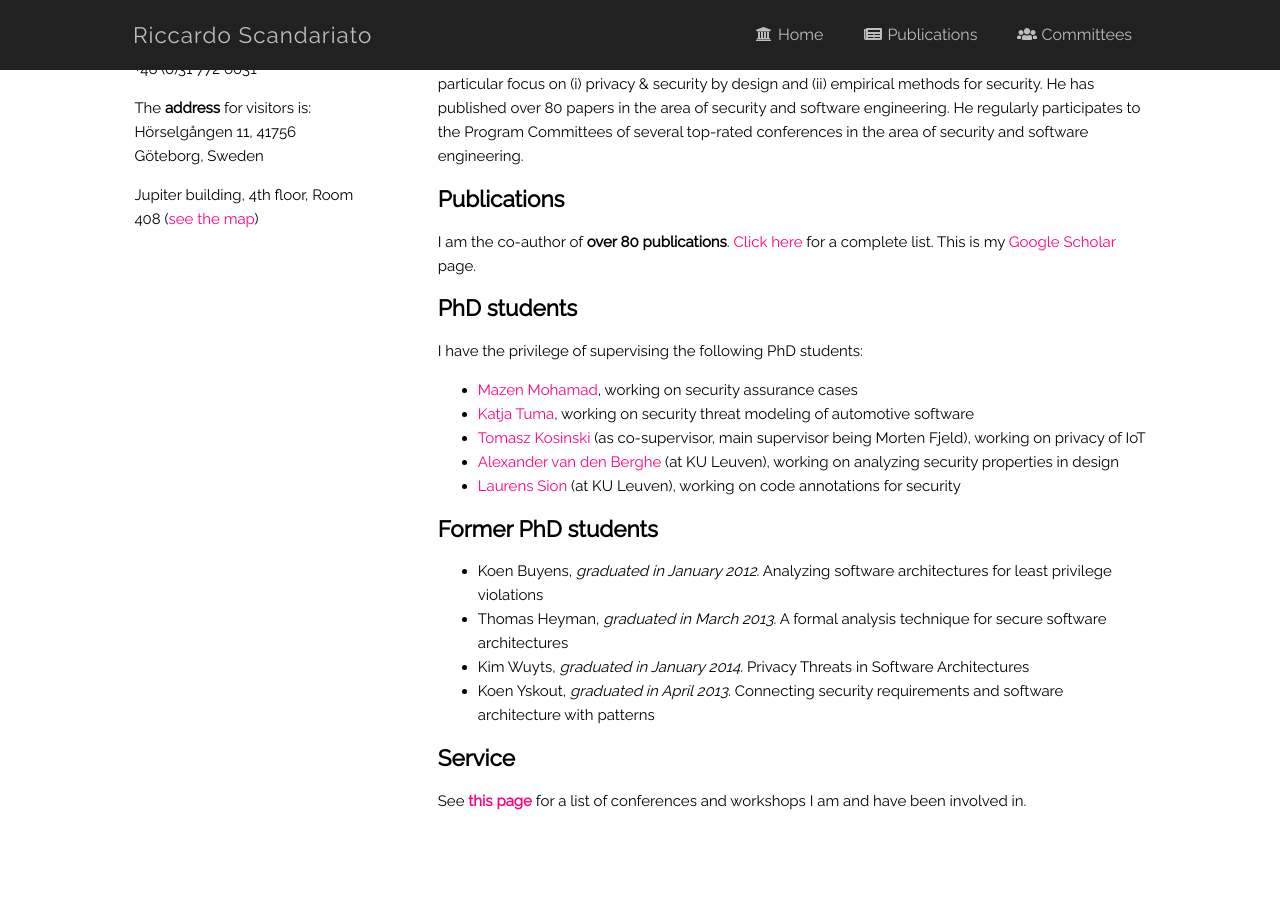
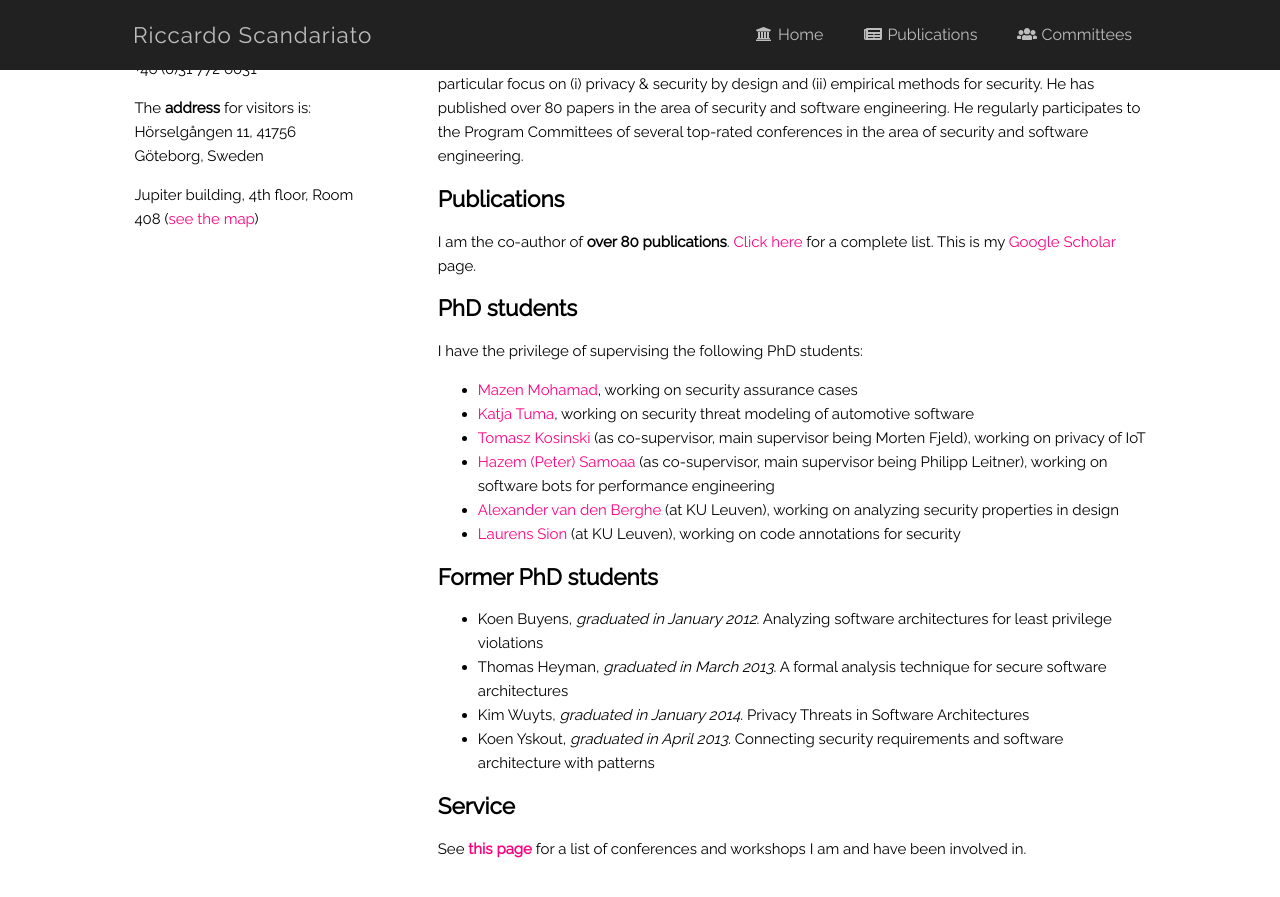
Before and after one commit to riccardoscandariato/riccardoscandariato.github.io, a Jekyll site: the page built from index.html, in a window 1280 px wide and 900 px high, scrolled down 537 px. Shown: the top 897 px of the window. Built offline with Jekyll 4.4.1, drawn with Linux system fonts in a browser that asks for light colours; before the commit the page ends 1389 px from its top, so only the background shows below that.

Commit message:
Peter added

```diff
--- a/index.html
+++ b/index.html
@@ -76,6 +76,8 @@
 
 <li><a href="https://cse.gu.se/om/interaktionsdesign/forskare/tomasz-kosinski" target="_blank">Tomasz Kosinski</a> (as co-supervisor, main supervisor being Morten Fjeld), working on privacy of IoT</li>
 
+<li><a href="https://icet-lab.eu/team/" target="_blank">Hazem (Peter) Samoaa</a> (as co-supervisor, main supervisor being Philipp Leitner), working on software bots for performance engineering</li>
+
 <li><a href="https://distrinet.cs.kuleuven.be/people/showMember.do?memberID=u0085453" target="_blank">Alexander van den Berghe</a> (at KU Leuven), working on analyzing security properties in design</li>
 
 <li><a href="https://distrinet.cs.kuleuven.be/people/showMember.do?memberID=u0098176" target="_blank">Laurens Sion</a> (at KU Leuven), working on code annotations for security</li>
```
